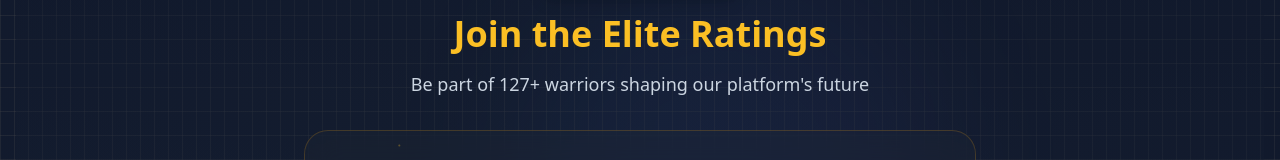
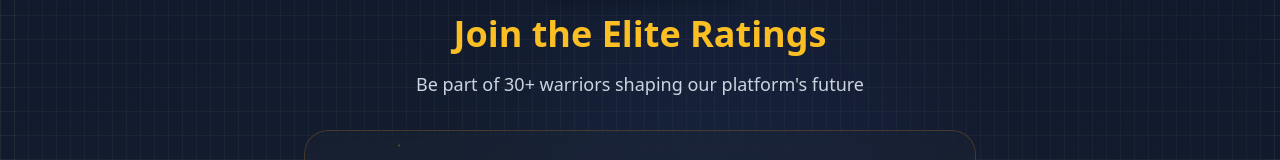
Before and after one commit to MohammadAli-14/thug-slayers-chat-app-fin, a React (Vite) app in the folder frontend/: page / in a window 1280 px wide. Shown: the part 2001-2161 px from the top of the page. Built offline with nearby package versions, Linux system fonts and the light colour scheme; no server answers.

Commit message:
Moving to sendgrid final

```diff
--- a/frontend/src/components/LandingPage.jsx
+++ b/frontend/src/components/LandingPage.jsx
@@ -29,7 +29,7 @@ function LandingPage() {
   const [userRating, setUserRating] = useState(0);
   const [hoverRating, setHoverRating] = useState(0);
   const [hasRated, setHasRated] = useState(false);
-  const [totalRatings, setTotalRatings] = useState(127);
+  const [totalRatings, setTotalRatings] = useState(30);
   const [averageRating, setAverageRating] = useState(4.8);
   const [isLogoLoaded, setIsLogoLoaded] = useState(false);
   const heroRef = useRef(null);
@@ -74,7 +74,7 @@ function LandingPage() {
   ];
 
   const stats = [
-    { number: "500+", label: "ACTIVE WARRIORS", icon: <SwordIcon className="w-4 h-4" /> },
+    { number: "50+", label: "ACTIVE WARRIORS", icon: <SwordIcon className="w-4 h-4" /> },
     { number: "100%", label: "SECURE", icon: <LockIcon className="w-4 h-4" /> },
     { number: "24/7", label: "OPERATIONAL", icon: <TargetIcon className="w-4 h-4" /> },
     { number: "∞", label: "FREE", icon: <TrophyIcon className="w-4 h-4" /> }
```
